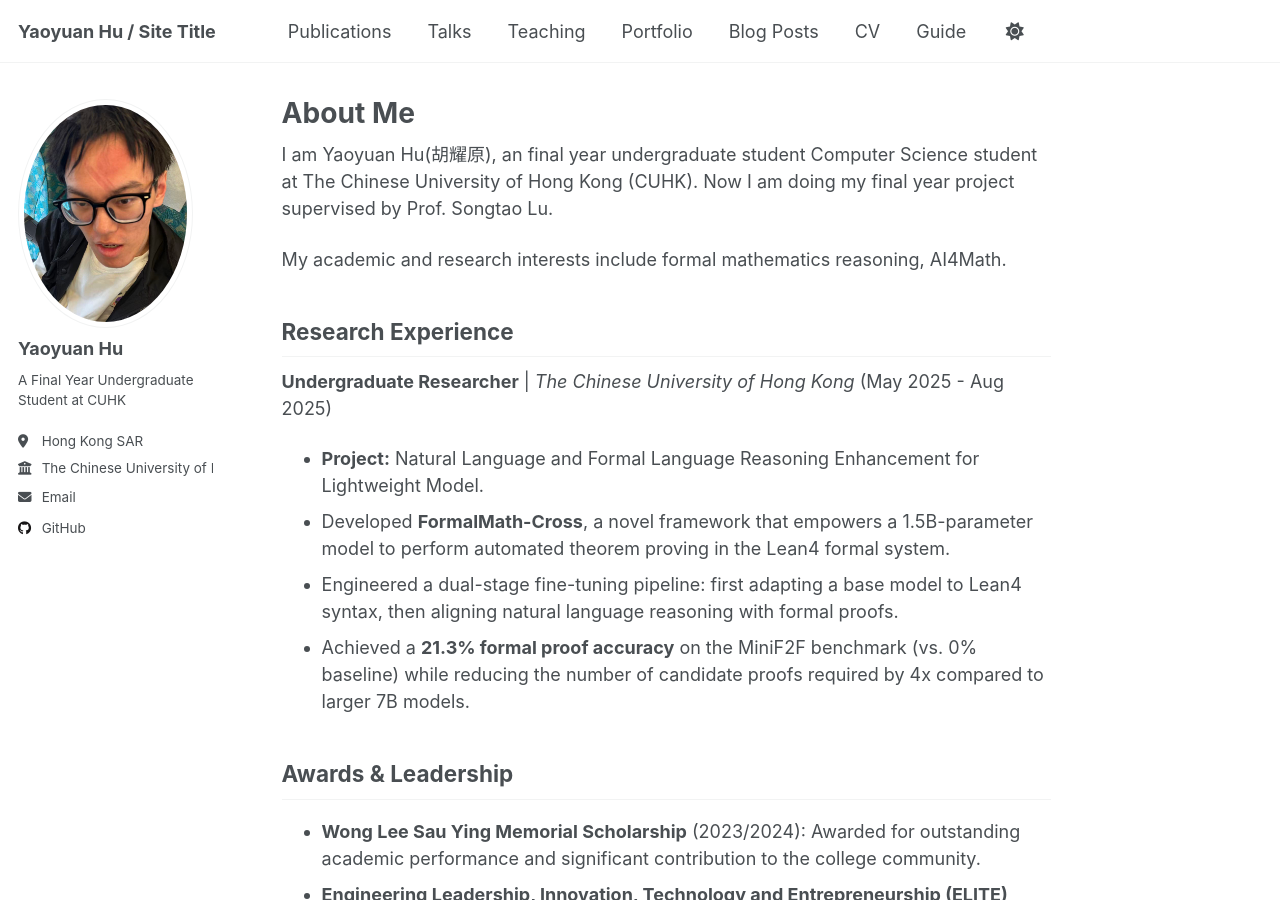
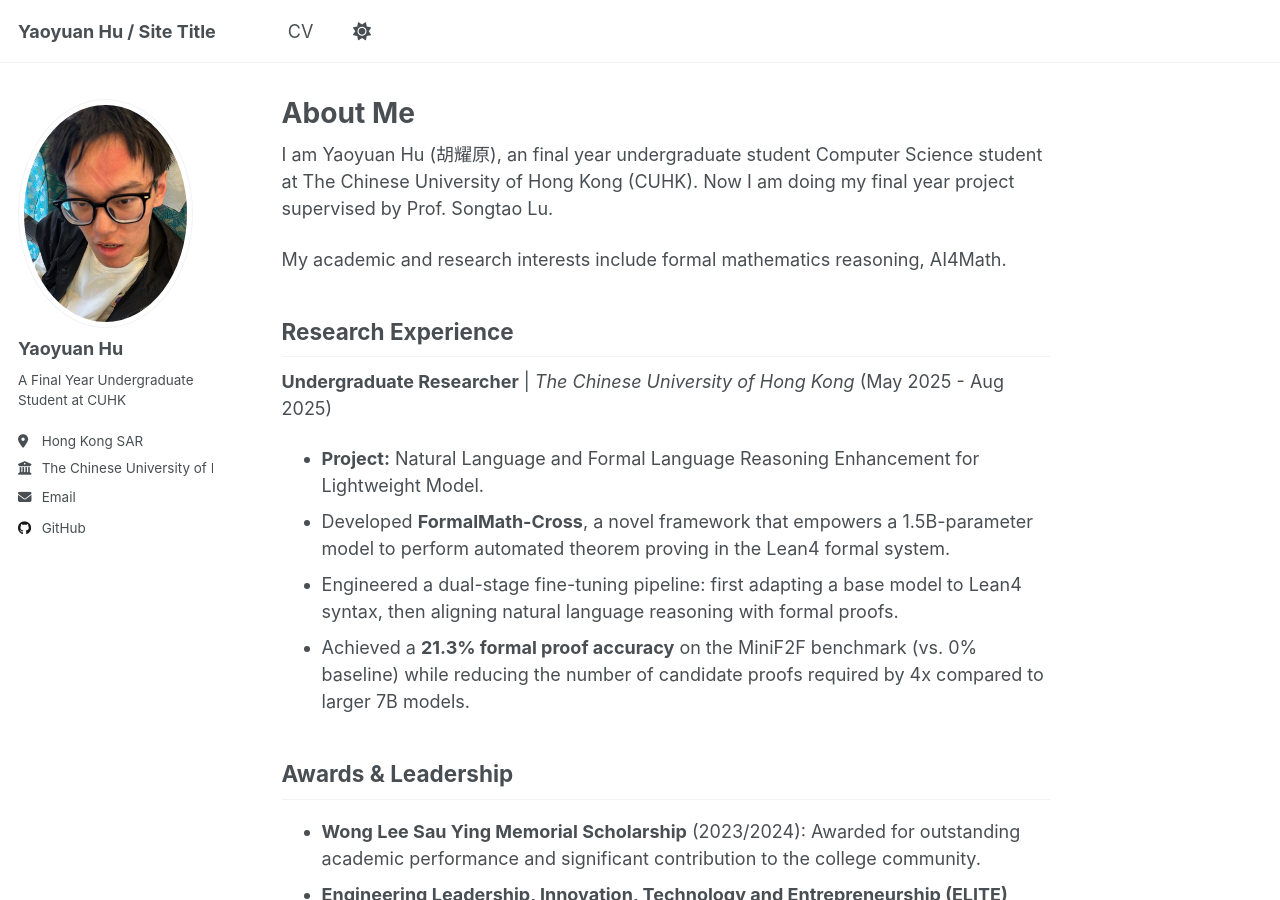
Before and after one commit to yaoyuan-hyy/yaoyuan-hyy.github.io, a Jekyll site: the page built from _pages/about.md, in a window 1280 px wide and 900 px high. Built offline with Jekyll 4.4.1, drawn with Linux system fonts in a browser that asks for light colours; a script that is not in the unit is left out.

Commit message:
change on layout

```diff
--- a/_data/navigation.yml
+++ b/_data/navigation.yml
@@ -8,26 +8,11 @@
 #      Markdown formatted page while the second is generated using JSON.
 
 main:
-  - title: "Publications"
-    url: /publications/
-
-  - title: "Talks"
-    url: /talks/
-
-  - title: "Teaching"
-    url: /teaching/
-
-  - title: "Portfolio"
-    url: /portfolio/
-
-  - title: "Blog Posts"
-    url: /year-archive/
+#  - title: "Publications"
+#    url: /publications/
 
   - title: "CV"
     url: /cv/
 
   # - title: "CV"
   #   url: /cv-json/
-
-  - title: "Guide"
-    url: /markdown/
--- a/_pages/about.md
+++ b/_pages/about.md
@@ -7,7 +7,7 @@ redirect_from:
   - /about.html
 ---
 
-I am Yaoyuan Hu(胡耀原), an final year undergraduate student Computer Science student at The Chinese University of Hong Kong (CUHK). Now I am doing my final year project supervised by Prof. Songtao Lu.
+I am Yaoyuan Hu (胡耀原), an final year undergraduate student Computer Science student at The Chinese University of Hong Kong (CUHK). Now I am doing my final year project supervised by Prof. Songtao Lu.
 
 My academic and research interests include formal mathematics reasoning, AI4Math.
 
```
